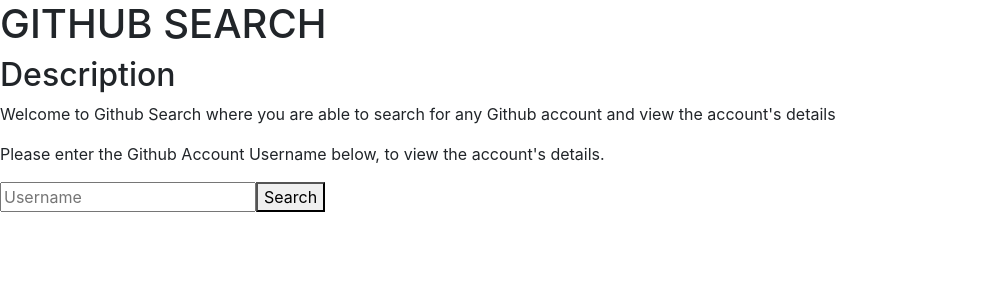
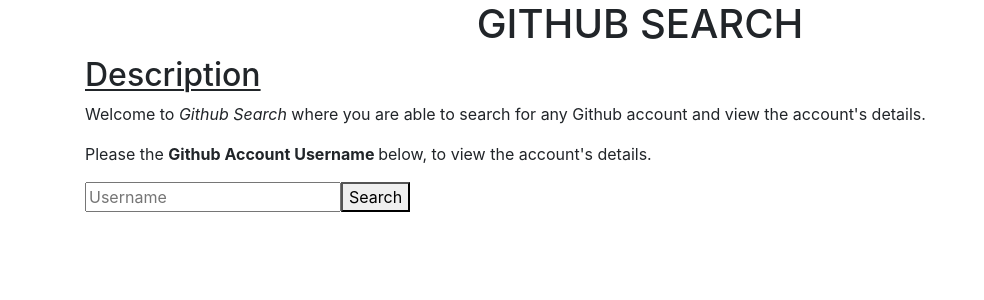
Before and after one commit to Alvin-21/github-search, an Angular app: page / in a window 1280 px wide. Shown: the top 300 px of the page, without its empty margins (0-984 px from the left). Built offline with nearby package versions, Linux system fonts and the light colour scheme.

Commit message:
Add custom css styling and bootstrap to html doc.

```diff
--- a/src/app/app.component.css
+++ b/src/app/app.component.css
@@ -0,0 +1,9 @@
+.underline {
+    text-decoration: underline;
+    text-decoration-thickness: 2px;
+    text-underline-offset: 3px;
+}
+
+.italic {
+    font-style: italic;
+}
--- a/src/app/app.component.html
+++ b/src/app/app.component.html
@@ -1,8 +1,8 @@
-<div>
-  <h1>GITHUB SEARCH</h1>
-  <h2>Description</h2>
-  <p>Welcome to Github Search where you are able to search for any Github account and view the account's details</p>
-  <p>Please enter the Github Account Username below, to view the account's details.</p>
+<div class="container">
+  <h1 class="text-center">GITHUB SEARCH</h1>
+  <h2 class="underline">Description</h2>
+  <p>Welcome to <span class="italic">Github Search</span> where you are able to search for any Github account and view the account's details.</p>
+  <p>Please the <strong>Github Account Username </strong>below, to view the account's details.</p>
   <app-search-bar></app-search-bar>
 </div>
 <router-outlet></router-outlet>
```
